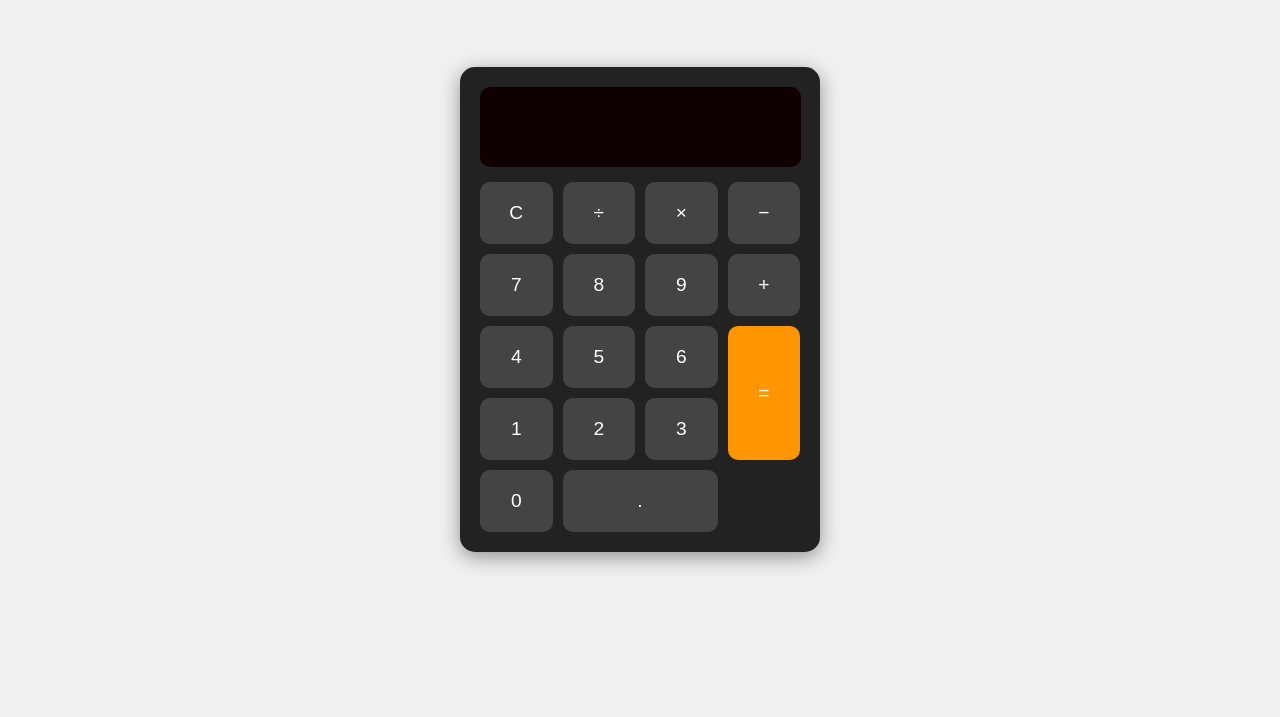
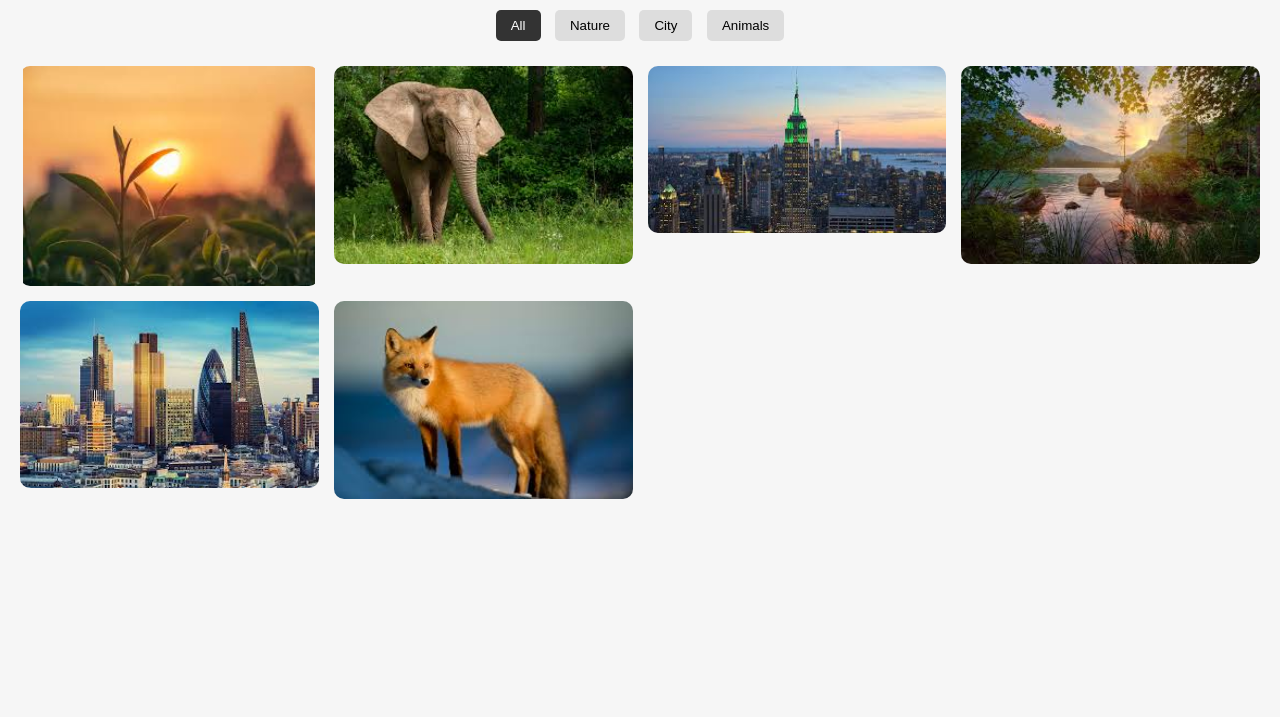
Before and after one commit to Gomtesh04/codealpha_tasks, a plain HTML site: page index.html in a window 1280 px wide. Shown: the part 99-816 px from the top of the page. Drawn offline with Linux system fonts and the light colour scheme.

Commit message:
Add files via upload

```diff
--- a/index.html
+++ b/index.html
@@ -3,36 +3,38 @@
 <head>
     <meta charset="UTF-8">
     <meta name="viewport" content="width=device-width, initial-scale=1.0">
-    <title>Calculator</title>
+    <title>Image Gallery</title>
     <link rel="stylesheet" href="style.css">
 </head>
 <body>
 
-<div class="calculator">
-    <input type="text" id="display" disabled>
+<h2 class="title">Image Gallery</h2>
 
-    <div class="buttons">
-        <button class="btn" onclick="clearDisplay()">C</button>
-        <button class="btn" onclick="append('/')">÷</button>
-        <button class="btn" onclick="append('*')">×</button>
-        <button class="btn" onclick="append('-')">−</button>
+<!-- Filter Buttons -->
+<div class="filters">
+    <button class="filter-btn active" data-filter="all">All</button>
+    <button class="filter-btn" data-filter="nature">Nature</button>
+    <button class="filter-btn" data-filter="city">City</button>
+    <button class="filter-btn" data-filter="animals">Animals</button>
+</div>
 
-        <button class="btn" onclick="append('7')">7</button>
-        <button class="btn" onclick="append('8')">8</button>
-        <button class="btn" onclick="append('9')">9</button>
-        <button class="btn" onclick="append('+')">+</button>
+<!-- Gallery -->
+<div class="gallery">
+    <img src="Nature.jpg" class="gallery-item nature">
+    <img src="Animal.jpg" class="gallery-item animals">
+    <img src="City.jpg" class="gallery-item city">
+    <img src="Nature1.jpg" class="gallery-item nature">
+    <img src="City1.jpg" class="gallery-item city">
+    <img src="Animal1.jpg" class="gallery-item animals">
+</div>
 
-        <button class="btn" onclick="append('4')">4</button>
-        <button class="btn" onclick="append('5')">5</button>
-        <button class="btn" onclick="append('6')">6</button>
-        <button class="btn equal" onclick="calculate()">=</button>
-
-        <button class="btn" onclick="append('1')">1</button>
-        <button class="btn" onclick="append('2')">2</button>
-        <button class="btn" onclick="append('3')">3</button>
-        <button class="btn" onclick="append('0')">0</button>
-
-        <button class="btn zero" onclick="append('.')">.</button>
+<!-- Lightbox -->
+<div class="lightbox">
+    <span class="close">&times;</span>
+    <img class="lightbox-image">
+    <div class="navigation">
+        <span class="prev">&#10094;</span>
+        <span class="next">&#10095;</span>
     </div>
 </div>
 
--- a/script.js
+++ b/script.js
@@ -1,32 +1,58 @@
-let display = document.getElementById("display");
+const galleryItems = document.querySelectorAll('.gallery-item');
+const lightbox = document.querySelector('.lightbox');
+const lightboxImg = document.querySelector('.lightbox-image');
+const closeBtn = document.querySelector('.close');
+const nextBtn = document.querySelector('.next');
+const prevBtn = document.querySelector('.prev');
 
-function append(value) {
-    display.value += value;
+let currentIndex = 0;
+
+// Open lightbox
+galleryItems.forEach((img, index) => {
+    img.addEventListener('click', () => {
+        currentIndex = index;
+        showImage();
+        lightbox.style.display = "flex";
+    });
+});
+
+// Show image
+function showImage() {
+    lightboxImg.src = galleryItems[currentIndex].src;
 }
 
-function clearDisplay() {
-    display.value = "";
-}
+// Navigation
+nextBtn.addEventListener('click', () => {
+    currentIndex = (currentIndex + 1) % galleryItems.length;
+    showImage();
+});
 
-function calculate() {
-    try {
-        display.value = eval(display.value);
-    } catch {
-        display.value = "Error";
-    }
-}
+prevBtn.addEventListener('click', () => {
+    currentIndex = (currentIndex - 1 + galleryItems.length) % galleryItems.length;
+    showImage();
+});
 
-// BONUS: Keyboard Support
-document.addEventListener("keydown", (e) => {
-    const key = e.key;
+// Close lightbox
+closeBtn.addEventListener('click', () => {
+    lightbox.style.display = "none";
+});
 
-    if (!isNaN(key) || "+-*/.".includes(key)) {
-        append(key);
-    } else if (key === "Enter") {
-        calculate();
-    } else if (key === "Backspace") {
-        display.value = display.value.slice(0, -1);
-    } else if (key === "Escape") {
-        clearDisplay();
-    }
+// Filters
+const filterBtns = document.querySelectorAll('.filter-btn');
+
+filterBtns.forEach(btn => {
+    btn.addEventListener('click', () => {
+        document.querySelector('.filter-btn.active').classList.remove('active');
+        btn.classList.add('active');
+
+        let filter = btn.dataset.filter;
+
+        galleryItems.forEach(item => {
+            if (filter === "all" || item.classList.contains(filter)) {
+                item.style.display = "block";
+            } else {
+                item.style.display = "none";
+            }
+        });
+    });
 });
--- a/style.css
+++ b/style.css
@@ -1,70 +1,92 @@
 body {
-    display: flex;
+    font-family: Arial, sans-serif;
+    background: #f6f6f6;
+    margin: 0;
+    padding: 20px;
+}
+
+.title {
+    text-align: center;
+    font-size: 32px;
+    margin-bottom: 20px;
+}
+
+/* Filters */
+.filters {
+    text-align: center;
+    margin-bottom: 20px;
+}
+.filter-btn {
+    padding: 8px 15px;
+    border: none;
+    margin: 5px;
+    cursor: pointer;
+    border-radius: 5px;
+    background: #ddd;
+    transition: 0.3s;
+}
+.filter-btn.active,
+.filter-btn:hover {
+    background: #333;
+    color: white;
+}
+
+/* Gallery Grid */
+.gallery {
+    display: grid;
+    grid-template-columns: repeat(auto-fit, minmax(250px, 1fr));
+    gap: 15px;
+}
+
+.gallery img {
+    width: 100%;
+    max-height: 220px;   /* FINAL SIZE — adjust as you like */
+    object-fit: contain; /* show full image */
+    border-radius: 10px;
+    cursor: pointer;
+    transition: transform 0.3s, box-shadow 0.3s;
+}
+
+.gallery img:hover {
+    transform: scale(1.05);
+    box-shadow: 0 10px 20px rgba(0,0,0,0.3);
+}
+
+/* Lightbox */
+.lightbox {
+    display: none;
+    position: fixed;
+    top: 0; left: 0;
+    width: 100%; height: 100%;
+    background: rgba(0,0,0,0.9);
     justify-content: center;
     align-items: center;
-    height: 100vh;
-    background: #f0f0f0;
-    font-family: Arial, sans-serif;
 }
 
-.calculator {
-    width: 320px;
-    background: #222;
-    padding: 20px;
-    border-radius: 15px;
-    box-shadow: 0 5px 20px rgba(0,0,0,0.4);
+.lightbox img {
+    max-width: 80%;
+    max-height: 80%;
+    border-radius: 10px;
 }
 
-#display {
-    width: 94%;
-    height: 60px;
-    font-size: 2rem;
-    text-align: right;
-    padding: 10px;
-    border: none;
-    border-radius: 10px;
-    margin-bottom: 15px;
-    background: #100;
-    color: #fff;
+.close {
+    position: absolute;
+    top: 30px;
+    right: 40px;
+    font-size: 40px;
+    color: white;
+    cursor: pointer;
 }
 
-/* Buttons layout */
-.buttons {
-    display: grid;
-    grid-template-columns: repeat(4, 1fr);
-    gap: 10px;
+.navigation .prev,
+.navigation .next {
+    position: absolute;
+    top: 50%;
+    font-size: 40px;
+    color: white;
+    cursor: pointer;
+    padding: 10px;
 }
 
-/* Normal button */
-.btn {
-    padding: 20px;
-    font-size: 1.2rem;
-    border: none;
-    background: #444;
-    color: white;
-    border-radius: 10px;
-    cursor: pointer;
-    transition: 0.25s ease;
-}
-
-/* Hover effect only */
-.btn:hover {
-    background: #555;
-    box-shadow: 0 0 10px rgba(255,255,255,0.2);
-}
-
-/* = button */
-.equal {
-    grid-row: span 2;
-    background: #ff9500;
-}
-
-.equal:hover {
-    background: #e08300;
-    box-shadow: 0 0 12px rgba(255,149,0,0.4);
-}
-
-/* 0 button */
-.zero {
-    grid-column: span 2;
-}
+.prev { left: 40px; }
+.next { right: 40px; }
```
Also changed, not shown: Animal.jpg (added), Animal1.jpg (added), City.jpg (added), City1.jpg (added), Nature.jpg (added), Nature1.jpg (added).
